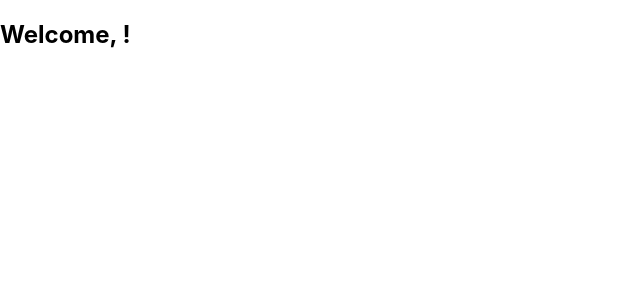
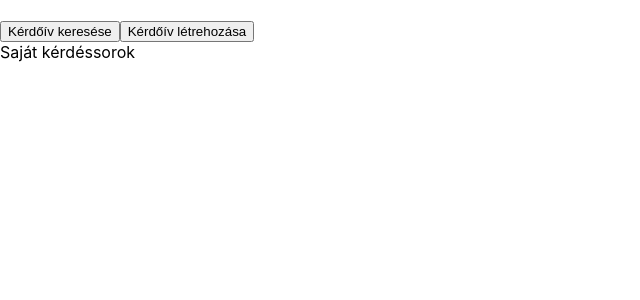
Before and after one commit to JustCat141/SZFM-Nagyprojekt, a React (Create React App) app in the folder App-frontend/app-frontend/: page / in a window 1280 px wide. Both pictures are taken after a click on the button "Bejelentkezés". Shown: the top 300 px of the page, without its empty margins (0-640 px from the left). Built offline with nearby package versions, Linux system fonts and the light colour scheme.

Commit message:
Felhaszáló kezelőfelületének a szerkezetének a kialakítása

```diff
--- a/App-frontend/app-frontend/src/components/dashboard/Dashboard.js
+++ b/App-frontend/app-frontend/src/components/dashboard/Dashboard.js
@@ -1,6 +1,7 @@
 // dashboard.js
 import React from 'react';
 import { useSelector } from 'react-redux';
+import UserQuestionnairesList from './UserQuestionnairesList';
 
 function Dashboard() {
   // Use useSelector to access the user state from Redux store
@@ -10,8 +11,25 @@ function Dashboard() {
     <div>
       {user ? (
         <div>
-          <h2>Welcome, {user.username}!</h2>
-          {/* Render other user information */}
+            <div>
+                <div>
+                    <img
+                     src=""/>
+                </div>
+            </div>
+            <div>
+                <div>
+                    <button>Kérdőív keresése</button>
+                    <button>Kérdőív létrehozása</button>
+                </div>
+                <div>Saját kérdéssorok</div>
+                <div>
+                    <UserQuestionnairesList />
+                </div>
+
+
+
+            </div>
         </div>
       ) : (
         <p>User not logged in</p>
--- /dev/null
+++ b/App-frontend/app-frontend/src/components/dashboard/UserQuestionnairesList.js
@@ -0,0 +1,5 @@
+const UserQuestionnairesList = () => {
+    return (<></>);
+}
+
+export default UserQuestionnairesList;
```
